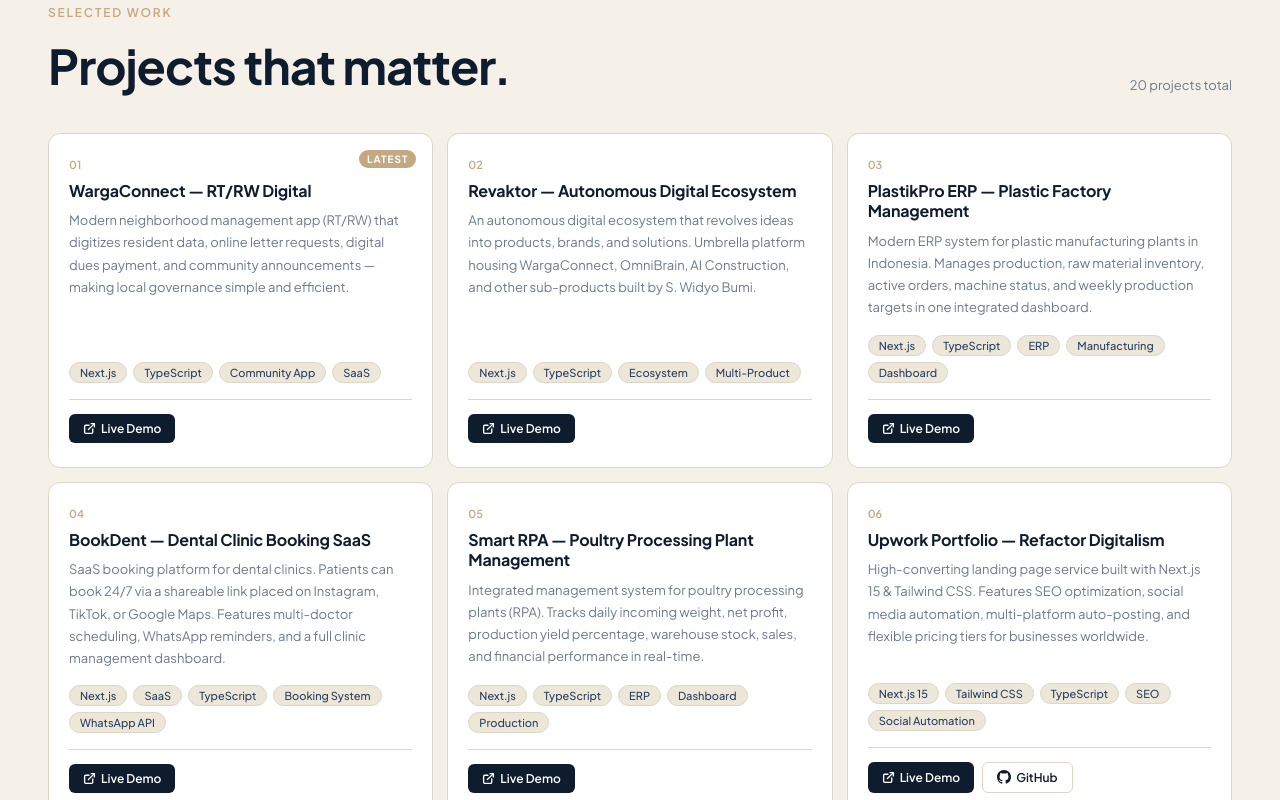
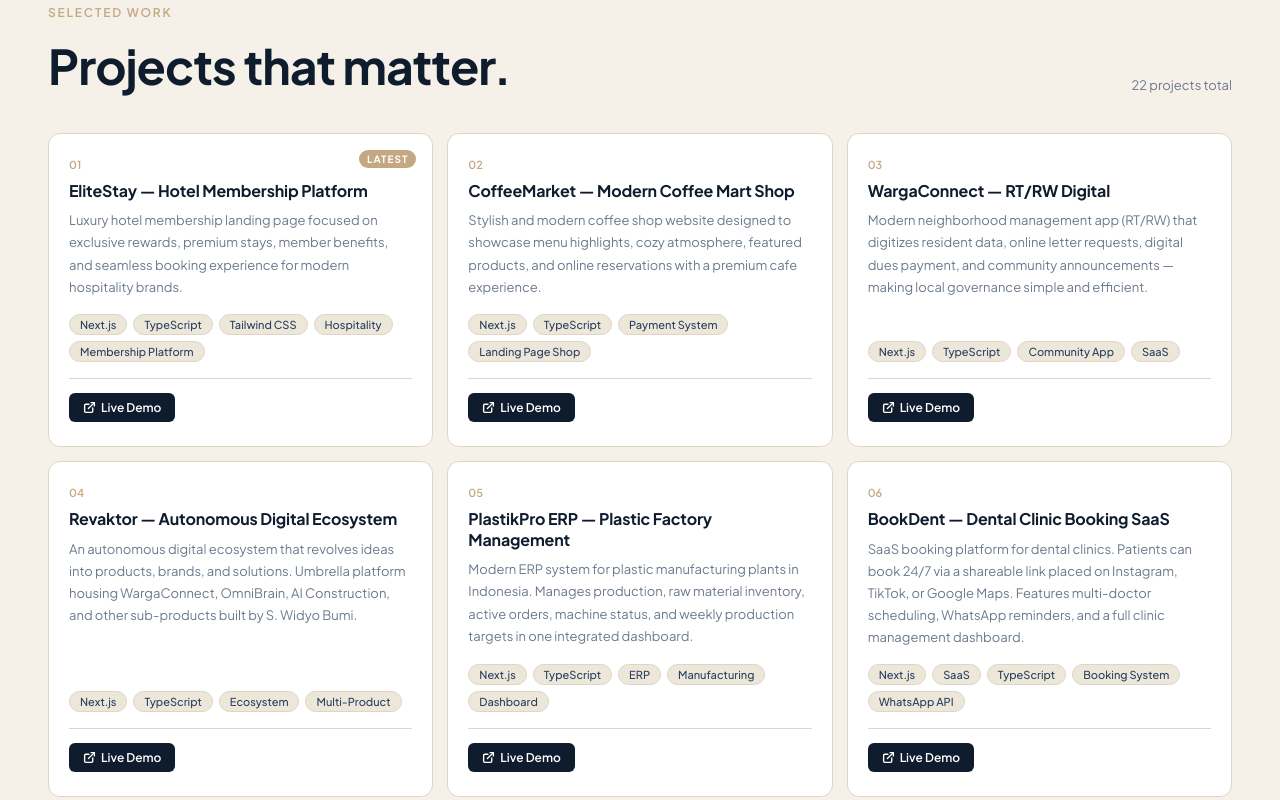
Before and after one commit to vanbumi/portfolio, a Next.js app: page / in a window 1280 px wide. Shown: the part 1500-2300 px from the top of the page. Built offline with nearby package versions, Linux system fonts and the light colour scheme.

Commit message:
add 2 more projects

```diff
--- a/src/data/projects.ts
+++ b/src/data/projects.ts
@@ -2,6 +2,20 @@
 // Nomor urut & stats di Hero otomatis terupdate
 
 export const projects = [
+  {
+    title: 'EliteStay — Hotel Membership Platform',
+    desc: 'Luxury hotel membership landing page focused on exclusive rewards, premium stays, member benefits, and seamless booking experience for modern hospitality brands.',
+    tags: ['Next.js', 'TypeScript', 'Tailwind CSS', 'Hospitality', 'Membership Platform'],
+    live: 'https://hotel-membership.revaktor.com/',
+    github: null,
+  },
+  {
+    title: 'CoffeeMarket — Modern Coffee Mart Shop',
+    desc: 'Stylish and modern coffee shop website designed to showcase menu highlights, cozy atmosphere, featured products, and online reservations with a premium cafe experience.',
+    tags: ['Next.js', 'TypeScript', 'Payment System', 'Landing Page Shop'],
+    live: 'https://coffee.revaktor.com/',
+    github: null,
+  },
   {
     title: 'WargaConnect — RT/RW Digital',
     desc: 'Modern neighborhood management app (RT/RW) that digitizes resident data, online letter requests, digital dues payment, and community announcements — making local governance simple and efficient.',
```
